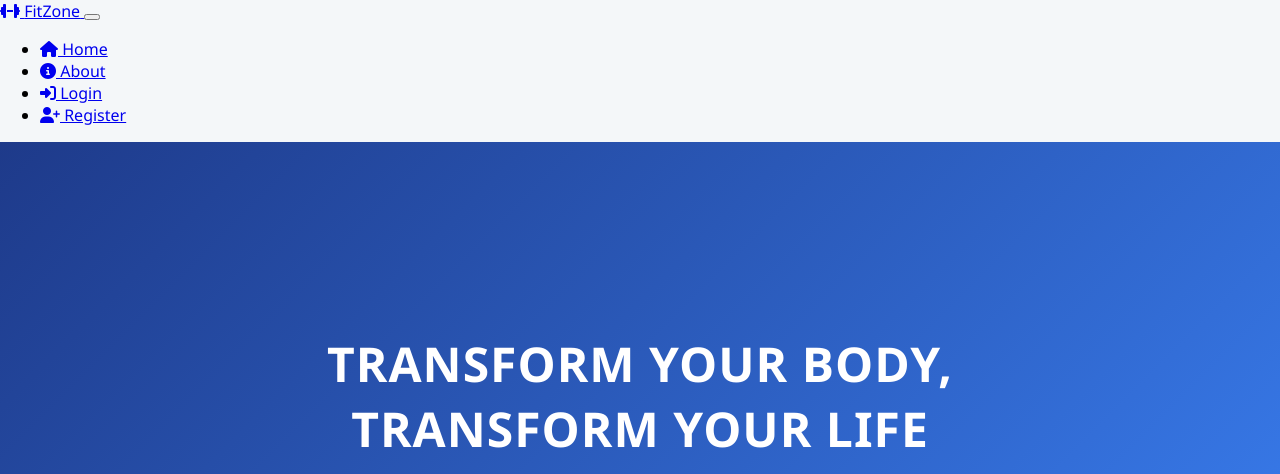
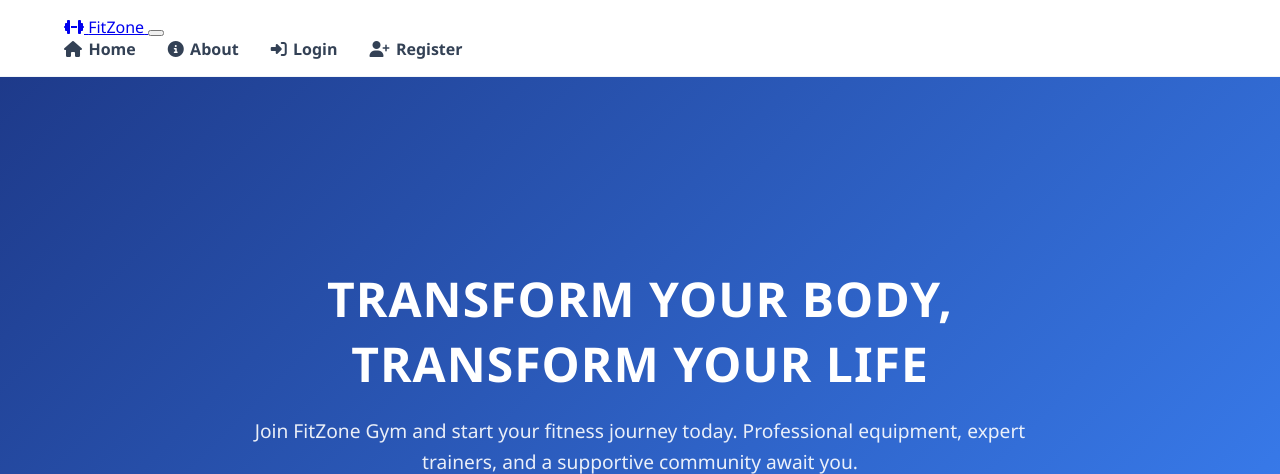
Before and after one commit to faizzadham/Gymsystem, a PHP site: page /homepage.php in a window 1280 px wide. Shown: the top 474 px of the page. Run offline with PHP 8.4, Linux system fonts and the light colour scheme.

Commit message:
Update homepage.css

```diff
--- a/homepage.css
+++ b/homepage.css
@@ -229,3 +229,77 @@ body {
 .footer-bottom p {
     margin: 0;
 }
+
+/* ==========================================================================
+   HOMEPAGE GLOBAL HEADER REFIX
+   ========================================================================== */
+
+/* 1. Make the header container a clean row */
+header, nav {
+    background-color: #ffffff !important;
+    padding: 1rem 5%;
+    display: flex;
+    justify-content: space-between; /* Pushes Logo to left, Links to right */
+    align-items: center;
+    border-bottom: 1px solid #f1f5f9;
+    box-shadow: 0 2px 10px rgba(0, 0, 0, 0.03);
+}
+
+/* 2. Style the Logo/Brand Area */
+header a[href*="homepage"],
+header .logo,
+.FitZone-brand {
+    color: #4f46e5 !important; /* Modern Indigo brand color */
+    font-size: 1.5rem !important;
+    font-weight: 800 !important;
+    text-decoration: none !important;
+    display: flex;
+    align-items: center;
+    gap: 0.5rem;
+}
+
+/* 3. STRIP THE UGLY BULLETS and make navigation inline */
+header ul,
+nav ul {
+    list-style: none !important;
+    list-style-type: none !important;
+    padding: 0 !important;
+    margin: 0 !important;
+    display: flex !important;
+    flex-direction: row !important; /* Forces vertical list to horizontal row */
+    gap: 2rem !important; /* Spacing between navbar choices */
+    align-items: center;
+}
+
+header li,
+nav li {
+    margin: 0 !important;
+    padding: 0 !important;
+    list-style: none !important;
+    list-style-type: none !important;
+}
+
+/* 4. Beautiful Navigation Links */
+header ul li a,
+nav ul li a {
+    color: #334155 !important; /* Dark Slate link color */
+    text-decoration: none !important;
+    font-weight: 600 !important;
+    font-size: 1rem !important;
+    display: inline-flex !important;
+    align-items: center !important;
+    gap: 0.4rem !important;
+    transition: color 0.2s ease, transform 0.2s ease;
+}
+
+/* Hover effects */
+header ul li a:hover,
+nav ul li a:hover {
+    color: #4f46e5 !important; /* Transitions to Indigo brand color */
+}
+
+/* Optional: Make the Logout link stand out nicely */
+header ul li a[href*="logout"],
+nav ul li a[href*="logout"] {
+    color: #ef4444 !important; /* Red highlight for logout */
+}
```
